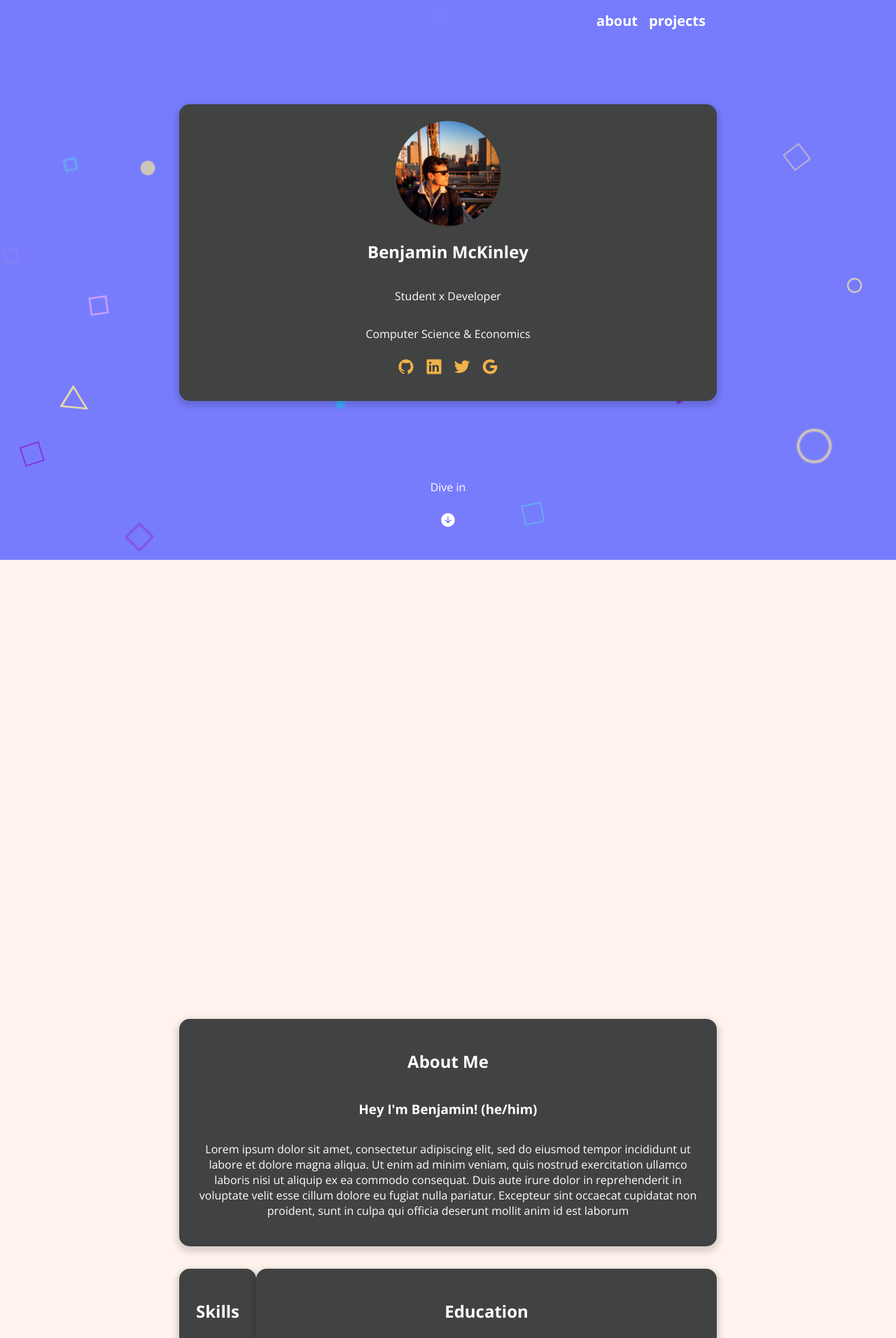
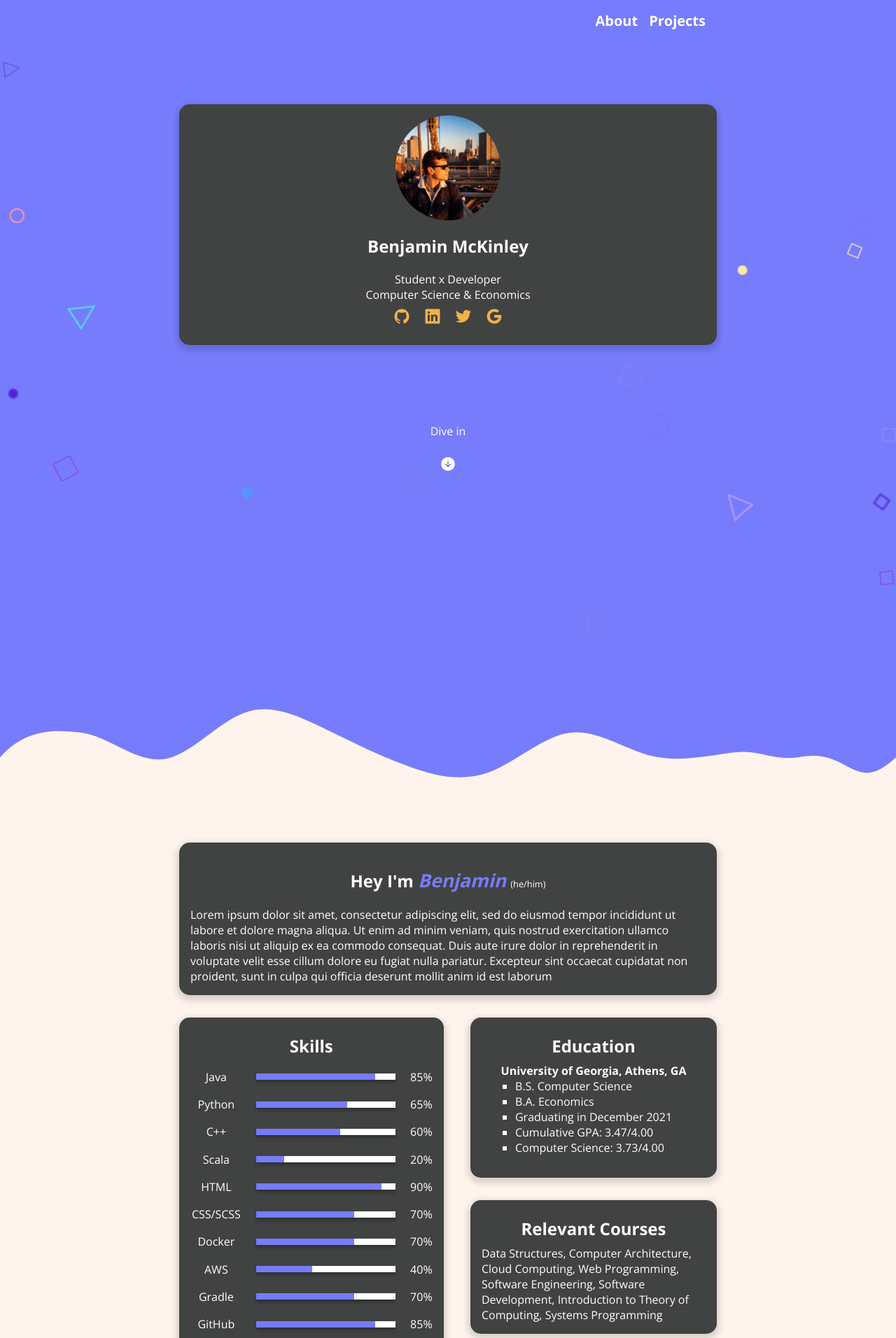
Before and after one commit to bkinny4148/bkinny4148.github.io, a Jekyll site: the page built from index.md, in a window 1280 px wide. Shown: the top 1912 px of the page at 70% size. Built offline with Jekyll 4.4.1, drawn with Linux system fonts in a browser that asks for light colours; some of the changed text lies outside the part shown.

Commit message:
Update to Info section formatting
- Information pulled populated from data files
- Static wave reintroduced
- Project section hidden for now
- General formatting changes

```diff
--- /dev/null
+++ b/_data/hackathons.csv
@@ -0,0 +1,5 @@
+name,year,project,project-link
+HackGT6,2018,Podcaster,NA
+HackGT7,2019,NA,NA
+UGAHacks5,2020,Smart Mirror,NA
+UGAHacks6,2021,NA,NA
--- /dev/null
+++ b/_data/skills.csv
@@ -0,0 +1,12 @@
+name,pct
+Java,85
+Python,65
+C++,60
+Scala,20
+HTML,90
+CSS/SCSS,70
+Docker,70
+AWS,40
+Gradle,70
+GitHub,85
+Flask,80
--- a/_includes/footer.html
+++ b/_includes/footer.html
@@ -1,4 +1,8 @@
-        <footer>
+        <footer class="vertical-container">
+
+          <div>Benjamin McKinley</div>
+          {% include social-bar.html %}
+          <a href="#">Back to top</a>
         </footer>
     </body>
 </html>
--- /dev/null
+++ b/_includes/social-bar.html
@@ -0,0 +1,6 @@
+<div class="social-bar" class="horizontal-container">
+  <a href="https://github.com/bkinny4148"><img class="icon" src="{{ '/assets/icons/logo-github.svg' | relative_url }}"></a>
+  <a href="https://www.linkedin.com/in/benjaminmckinley/"><img class="icon" src="{{ '/assets/icons/logo-linkedin.svg' | relative_url }}"></a>
+  <a href="https://twitter.com/bennymckinny"><img class="icon" src="{{ '/assets/icons/logo-twitter.svg' | relative_url }}"></a>
+  <a href="#"><img class="icon" src="{{ '/assets/icons/logo-google.svg' | relative_url }}"></a>
+</div>
--- /dev/null
+++ b/_includes/waves.html
@@ -0,0 +1,12 @@
+<svg class="wave" xmlns="http://www.w3.org/2000/svg" viewBox="0 0 1440 320">
+
+    <!-- <path fill="#000b76" fill-opacity="1" d="M 0,288 C 50.203813,292.0192 79.848631,252.99984 99.507784,240.13865 154.87708,203.91556 179.29694,256 248.29694,240 316.59694,224 343,192 411,197.3 480,203 549,245 617,256 685.7,267 754,245 823,213.3 891.4,181 960,139 1029,144 c 68.1,5 137,59 205,90.7 68.9,32.3 137,42.3 172,48 l 34,5.3 V 0 H 1405.7 1234 1029 823 617 411 206 34 0 Z"></path>
+
+    <path fill="#a2d9ff" fill-opacity="1" d="M -7.275e-6,205.12671 C 45.424293,152.92874 100.15749,162.39667 130.99999,165.3 c 43.5,5.7 87,47.7 131,42.7 43.5,-5 87,-59 131,-74.7 43.4,-16.3 87,5.7 131,26.7 43.3,21 87,43 131,58.7 43.2,16.3 87,26.3 130,10.6 44.1,-16.3 88,-58.3 131,-64 44,-5.3 88.00001,26.7 131.00001,37.4 43.9,10.3 88,0.3 131,-5.4 43.8,-5.3 60.7466,13.07739 104.7466,7.77739 85.1457,-17.49749 88.1673,63.77417 157.2534,0.0493 V 0 h -21.8 -109.2 -131 -131 -131.00001 -131 -130 -131 -131 -131 -131 H 21.999993 -7.275e-6 Z"></path>
+
+    <path fill="#5000ca" fill-opacity="1" d="M 0,84.113036 C 32.565494,33.812048 67.551832,115.19201 109.68733,117.7959 146.38733,117.4959 185,107 222,112 c 36.5,5 73,59 110,58.7 37.2,0.3 74,-53.7 111,-69.4 37,-16.3 74,5.7 111,21.4 36.8,16.3 74,26.3 111,53.3 36.5,27 73,69 110,64 37.3,-5 74,-59 111,-80 37.1,-21 74,-11 111,5.3 36.8,15.7 74,37.7 111,16 36.6,-21.3 74,-85.3 110,-90.6 112.3638,-11.834793 135.3902,131.38771 222,-6.586964 V 0 H 1421.5 1329 1218 1108 997 886 775 665 554 443 332 222 111 18 0 Z"></path> -->
+
+    <!-- <path fill="#a2d9ff" fill-opacity="1" d="m 0,128 18.5,16 C 36.9,160 74,192 111,181.3 147.7,171 185,117 222,90.7 258.5,64 295,64 332,64 c 37.2,0 74,0 111,32 37,32 74,96 111,106.7 36.8,10.3 74,-31.7 111,-37.4 36.5,-5.3 73,26.7 110,37.4 37.3,10.3 74,0.3 111,-32 37.1,-31.7 74,-85.7 111,-80 36.8,5.3 74,69.3 111,96 36.6,26.3 74,16.3 110,-16 37.4,-31.7 74,-85.7 111,-117.4 37.2,-32.3 82.3186,49.48941 111,74.7 V 0 0 0 H 1329 1218 1108 997 886 775 665 554 443 332 222 111 18 0 Z"></path> -->
+
+    <path fill="#777cfd" fill-opacity="1" d="M -7.275e-6,205.12671 C 45.424293,152.92874 100.15749,162.39667 130.99999,165.3 c 43.5,5.7 87,47.7 131,42.7 43.5,-5 87,-59 131,-74.7 43.4,-16.3 87,5.7 131,26.7 43.3,21 87,43 131,58.7 43.2,16.3 87,26.3 130,10.6 44.1,-16.3 88,-58.3 131,-64 44,-5.3 88.00001,26.7 131.00001,37.4 43.9,10.3 88,0.3 131,-5.4 43.8,-5.3 60.7466,13.07739 104.7466,7.77739 85.1457,-17.49749 88.1673,63.77417 157.2534,0.0493 V 0 h -21.8 -109.2 -131 -131 -131.00001 -131 -130 -131 -131 -131 -131 H 21.999993 -7.275e-6 Z"></path>
+</svg>
--- a/_layouts/homepage.html
+++ b/_layouts/homepage.html
@@ -1,5 +1,5 @@
 {% include header.html %}
-<script type="text/javascript" src="{{ '/assets/js/geometric.js' | relative_url }}"></script>
+<script type="text/javascript" src="{{ '/assets/js/main.js' | relative_url }}"></script>
 
 <span id="console"></span>
 
@@ -14,8 +14,8 @@
     <div class="content vertical-container">
       <div id="nav">
         <ul>
-          <li><a href="#about">about</a></li>
-          <li><a href="#projects">projects</a></li>
+          <li><a href="#about">About</a></li>
+          <li><a href="#projects">Projects</a></li>
         </ul>
       </div>
 
@@ -25,12 +25,7 @@
            <p>Student x Developer</p>
            <p>Computer Science & Economics</p>
 
-           <div id="social-bar" class="horizontal-container">
-             <a href="https://github.com/bkinny4148"><img class="icon" src="{{ '/assets/icons/logo-github.svg' | relative_url }}"></a>
-             <a href="#"><img class="icon" src="{{ '/assets/icons/logo-linkedin.svg' | relative_url }}"></a>
-             <a href="#"><img class="icon" src="{{ '/assets/icons/logo-twitter.svg' | relative_url }}"></a>
-             <a href="#"><img class="icon" src="{{ '/assets/icons/logo-google.svg' | relative_url }}"></a>
-           </div>
+          {% include social-bar.html %}
       </div>
 
       <a href="#about" id="dive-in">
@@ -41,25 +36,9 @@
   </section>
 
   <!-- Wave Transition -->
-  <!-- <div id="wave-container">
-
-      <svg class="wave" xmlns="http://www.w3.org/2000/svg" viewBox="0 0 1440 320">
-          <path fill="#a2d9ff" fill-opacity="1" d="M 0,288 C 50.203813,292.0192 79.848631,252.99984 99.507784,240.13865 154.87708,203.91556 179.29694,256 248.29694,240 316.59694,224 343,192 411,197.3 480,203 549,245 617,256 685.7,267 754,245 823,213.3 891.4,181 960,139 1029,144 c 68.1,5 137,59 205,90.7 68.9,32.3 137,42.3 172,48 l 34,5.3 V 0 H 1405.7 1234 1029 823 617 411 206 34 0 Z"></path>
-      </svg>
-
-      <svg class="wave" xmlns="http://www.w3.org/2000/svg" viewBox="0 0 1440 320">
-          <path fill="#5000ca" fill-opacity="1" d="M 0,288 C 50.203813,292.0192 79.848631,252.99984 99.507784,240.13865 154.87708,203.91556 179.29694,256 248.29694,240 316.59694,224 343,192 411,197.3 480,203 549,245 617,256 685.7,267 754,245 823,213.3 891.4,181 960,139 1029,144 c 68.1,5 137,59 205,90.7 68.9,32.3 137,42.3 172,48 l 34,5.3 V 0 H 1405.7 1234 1029 823 617 411 206 34 0 Z"></path>
-      </svg>
-
-      <svg class="wave" xmlns="http://www.w3.org/2000/svg" viewBox="0 0 1440 320">
-          <path fill="#000b76" fill-opacity="1" d="M 0,288 C 50.203813,292.0192 79.848631,252.99984 99.507784,240.13865 154.87708,203.91556 179.29694,256 248.29694,240 316.59694,224 343,192 411,197.3 480,203 549,245 617,256 685.7,267 754,245 823,213.3 891.4,181 960,139 1029,144 c 68.1,5 137,59 205,90.7 68.9,32.3 137,42.3 172,48 l 34,5.3 V 0 H 1405.7 1234 1029 823 617 411 206 34 0 Z"></path>
-      </svg>
-
-      <svg class="wave" xmlns="http://www.w3.org/2000/svg" viewBox="0 0 1440 320">
-          <path fill="#777cfd" fill-opacity="1" d="M 0,288 C 50.203813,292.0192 79.848631,252.99984 99.507784,240.13865 154.87708,203.91556 179.29694,256 248.29694,240 316.59694,224 343,192 411,197.3 480,203 549,245 617,256 685.7,267 754,245 823,213.3 891.4,181 960,139 1029,144 c 68.1,5 137,59 205,90.7 68.9,32.3 137,42.3 172,48 l 34,5.3 V 0 H 1405.7 1234 1029 823 617 411 206 34 0 Z"></path>
-      </svg>
-  </div> -->
-
+  <div id="wave-container">
+    {% include waves.html %}
+  </div>
 
 <!--    Informational section   -->
 <section id="info">
@@ -67,43 +46,64 @@
 
   <!--    The content of these sections could eventually be loaded from Jekyll files    -->
       <div id="about" class="card">
-          <h2>About Me</h2>
-          <h3>Hey I'm Benjamin! (he/him)</h3>
+          <h1>Hey I'm <span id="about-name">Benjamin</span> <span id="gender-identity">(he/him)</span></h1>
           <p>Lorem ipsum dolor sit amet, consectetur adipiscing elit, sed do eiusmod tempor incididunt ut labore et dolore magna aliqua. Ut enim ad minim veniam, quis nostrud exercitation ullamco laboris nisi ut aliquip ex ea commodo consequat. Duis aute irure dolor in reprehenderit in voluptate velit esse cillum dolore eu fugiat nulla pariatur. Excepteur sint occaecat cupidatat non proident, sunt in culpa qui officia deserunt mollit anim id est laborum</p>
       </div>
 
       <div class="horizontal-container">
           <div id="skills" class="card">
-              <h1>Skills</h1>
+              <h2>Skills</h2>
 
+              {% for skill in site.data.skills %}
               <div class="skill-progress">
-                  <span class="skill-image">Python</span>
-                  <span class="skill-bar"></span>
-                  <span class="skill-bar-filled"></span>
-                  <span class="skill-percentage">70%</span>
+                  <span class="skill-name">{{ skill.name }}</span>
+                  <span class="skill-bar">
+                    <span class="skill-bar-filled" data-filled="{{ skill.pct }}%"></span>
+                  </span>
+                  <span class="skill-percentage">{{ skill.pct }}%</span>
               </div>
+              {% endfor %}
+
+              <p>
+                * These %’s signify my personal (and purely subjective) confidence and experience with each tool. I am constantly adding to that resevoir and trying to build a varied but deep understanding of different languages. I am able to pick up new skills quickly, but these represent my ability to quickly and confidentally solve new problems with each.
+              </p>
 
           </div>
 
-          <div class="vertical-container">
+          <div class="right vertical-container">
               <div class="card">
                   <h2>Education</h2>
-                  <p>University of Georgia, December 2021</p>
-                  <i>B.S. Computer Science & B.A. Economics</i>
-                  <p>Cumulative GPA: 3.47/4.00, Computer Science: 3.73/4.00</p>
+                  <p><strong>University of Georgia, Athens, GA</strong></p>
+                  <ul>
+                    <li>B.S. Computer Science</li>
+                    <li>B.A. Economics</li>
+                    <li>Graduating in December 2021</li>
+                    <li>Cumulative GPA: 3.47/4.00</li>
+                    <li>Computer Science: 3.73/4.00</li>
+                  </ul>
               </div>
 
               <div class="card">
                   <h2>Relevant Courses</h2>
-                  <p>Data Structures, Computer Architecture, Cloud Computing, Web Programming, Software Engineering, Software Development, Introduction to Theory of Computation, Systems Programming</p>
+                  <p>
+                  {% for course in site.data.courses %}
+                  <span class="course" title="{{ couse.number }}">{{ course.name }}</span>{% if forloop.last == false %},{% endif %}
+                  {% endfor %}
+                  </p>
               </div>
 
               <div class="card">
                   <h2>Hackathons</h2>
-                  <p>HackGT6 (2018): <a href="#">Podcaster</a></p>
-                  <p>HackGT7 (2019)</p>
-                  <p>UGAHacks5 (2020): <a href="#">Smart Mirror</a></p>
-                  <p>UGAHacks6 (2021)</p>
+                  <ul>
+                    {% for event in site.data.hackathons %}
+                    <li>
+                      {{ event.name }} ({{ event.year }})
+                      {% if event.project != 'NA' and event.project-link != 'NA' %}
+                        : <a href="{{ event.project-link }}">{{ event.project }}</a>
+                      {% endif %}
+                    </li>
+                    {% endfor %}
+                  </ul>
               </div>
 
           </div>
@@ -112,11 +112,18 @@
   </section>
 
 <!--    Project section   -->
-  <section id="projects">
+  <!-- <section id="projects">
+
+    <div id="project-transition">
+      <h1 id="project-heading" data-heading="Projects">Projects</h1>
+    </div>
+
+
     <div class="content vertical-container">
-      <h1>Projects</h1>
+      <div id="timeline"></div>
+      Timeline
     </div>
   </section>
 
 
-{% include footer.html %}
+{% include footer.html %} -->
--- a/_sass/main.scss
+++ b/_sass/main.scss
@@ -32,11 +32,13 @@ body {
 
 /********************************/
 /* header */
-header {
-    // height: 5vh;
-    // display: flex;
-    // flex-direction: column;
-    // justify-content: center;
+header {}
+
+/* footer */
+footer {
+  margin: auto;
+  align-items: center;
+  margin-top: 10rem;
 }
 
 #nav ul {
@@ -75,22 +77,38 @@ header {
     border-radius: 15px;
     box-shadow: 0px 4px 8px 4px $card-shadow;
 
-    // border-radius: 15px;
     text-align: center;
 
-    padding: 1.5rem;
+    padding: 1rem;
     margin-bottom: 1rem;
     margin-top: 1rem;
+    min-width: 20rem;
 
     /* font and colors */
     font-family: 'Open Sans', sans-serif;
     color: white;
+
+    h2 {
+      margin: .5rem;
+    }
+
+    ul {
+      padding: 0;
+      margin-top: 0;
+      li {
+        list-style: square;
+      }
+    }
+
+    p {
+      margin: 0;
+    }
 }
 
 /********************************/
 /* landing section */
 #landing {
-  height: 65vh; //any scrolling brings to next section
+  height: 100vh; //any scrolling brings to next section
   min-height: 50rem; //to prevent title card from flowing onto next page
   background: $blue-electric;
   display: flex;
@@ -116,7 +134,7 @@ header {
     border-radius: 100%;
 }
 
-#social-bar {
+.social-bar {
     justify-content: space-between;
 
     .icon:hover {
@@ -202,14 +220,11 @@ $opacity-minimum: 1; //lowest percentage possible to be transparent
 $wave-count: 4;
 
 #wave-container {
-  width: 100vh;
   overflow: hidden;
+  background: $off-white;
 }
 
-.wave {
-  position: absolute;
-  width: 200%;
-}
+.wave {}
 
 @keyframes wave {
   0% {
@@ -225,37 +240,140 @@ $wave-count: 4;
 
 @for $i from 1 through $wave-count {
   .wave:nth-child(#{$i}) {
-    animation: wave ease #{random(5 * $i) + 20}s infinite;
+    //animation: wave ease #{random(5 * $i) + 20}s infinite;
   } //.wave:nth-child
 } //for
-
-
-
-
 
 /********************************/
 /* info section */
 #info {
-  padding-top: 40rem;
   background: $off-white;
 }
 
-#info .content {}
+#info .content {
+  margin: auto;
+}
+
+#info .card {
+  text-align: left;
+}
+
+#info .horizontal-container {
+  flex-wrap: wrap;
+  gap: 5%;
+}
+
+#info .right.vertical-container {
+  flex-basis: 30%;
+  flex-grow: 1;
+}
+
+/* about */
+#about-name {
+  color: $blue-electric;
+  font-size: 110%;
+  font-style: italic;
+}
+
+#gender-identity {
+  font-size: .8rem;
+  font-weight: normal;
+}
 
 /* skills bars */
-.skill-name {}
+#skills {
+  flex-basis: 40%;
+  flex-grow: 1;
+}
 
-.skill-bar {}
+.skill-progress {
+  width: 100%;
+  display: inline-flex;
+  flex-direction: row;
+  align-items: center;
+  gap: 1%;
+  margin-bottom: 2.5%;
+  margin-top: 2.5%;
+}
 
-.skill-bar-filled {}
+.skill-name {
+  width: 8rem;
+  margin-right: 5%;
+  text-align: center;
+}
+
+.skill-percentage {
+  width: 2rem;
+  margin-left: 5%;
+}
+
+.skill-bar {
+  background: white;
+  width: 100%;
+  min-width: 10rem;
+  height: 40%;
+  position: relative;
+  box-shadow: 0px 4px 4px rgba(0, 0, 0, 0.25);
+
+}
+
+.skill-bar-filled {
+  background: $blue-electric;
+  width: attr(data-filled);
+  height: 100%;
+  position: absolute;
+}
 
 .skill-percentage {}
 
+#skills p {
+  font-size: .8rem;
+  margin-top: auto;
+  margin-bottom: .25rem;
+}
+
+/* courses */
+// .course {
+//   background: red; //randomize
+//   padding: .15rem;
+//   border-radius: 10px;
+// }
+
 /********************************/
+/* project background transition */
+#project-transition {
+  background: $blue-dark;
+  position: relative;
+}
+
+#project-heading {
+  position: absolute;
+  bottom: 0;
+  left: 50%;
+  margin: 0;
+  color: yellow;
+  white-space: nowrap;
+}
+
+#project-heading:before {
+ content: attr(data-heading);
+ overflow: hidden;
+ position: absolute;
+ left: 50%;
+
+
+ transform: translate(50%, 50%);
+ width: 50%;
+ color: red;
+ }
+
 /* project section */
 #projects {}
 
-#projects .content {}
+#projects .content {
+  margin: auto;
+  text-align: center;
+}
 
 /********************************/
 /* general */
@@ -265,12 +383,13 @@ $wave-count: 4;
 
 .content {
   width: 60%;
+  min-width: 30rem;
 }
 
 .vertical-container {
     display: flex;
     flex-direction: column;
-    margin: auto;
+    justify-content: space-between;
 }
 
 .horizontal-container {
--- a/assets/js/geometric.js
+++ b/assets/js/main.js
@@ -1,6 +1,4 @@
 const DEBUG = false;
-
-
 
 /*
  * Make dollar sign symbol behave like jQuery.
@@ -99,4 +97,12 @@ window.onload = function() {
         });
 
     });
+
+    //fill in skill bars with appropriate values from the data attribute
+    document.querySelectorAll('.skill-bar-filled').forEach((bar) => {
+      percentage = bar.getAttribute('data-filled');
+      bar.style.width = percentage;
+    });
+
+
 }; //window.onload
```
Also changed, not shown: _data/courses.csv (added, +9 -0 lines).
